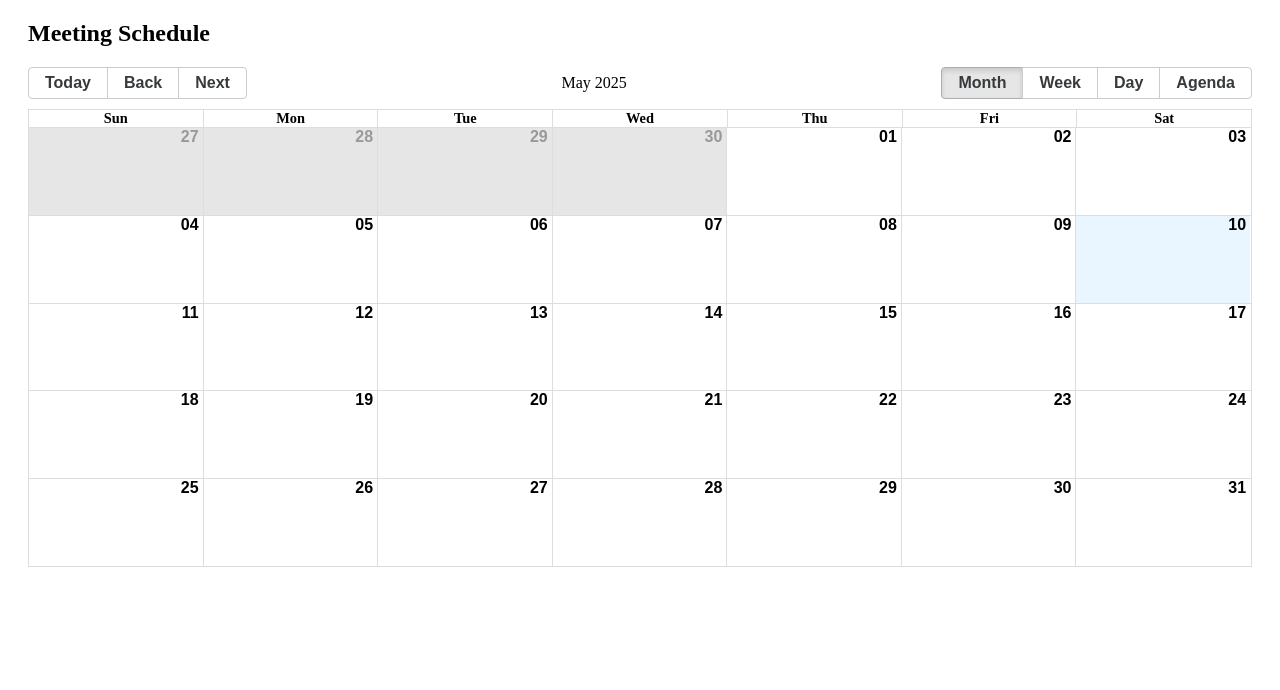
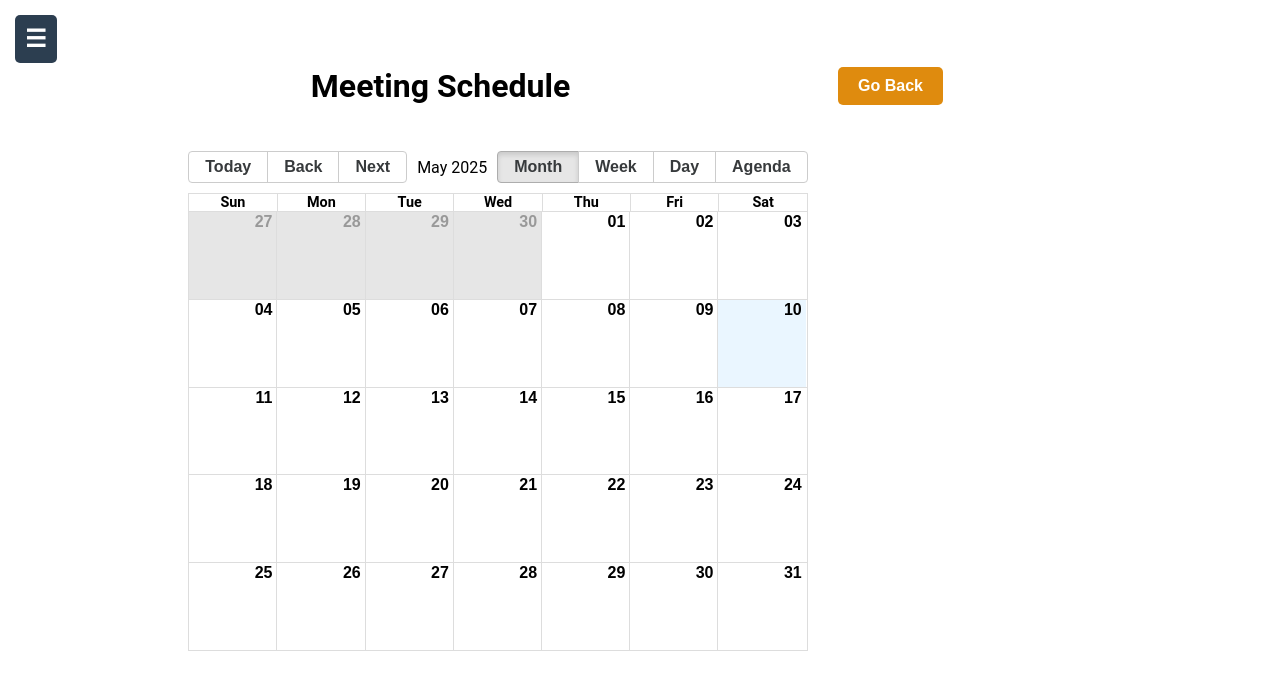
Before and after one commit to Shubhayu2004/cs-2191, a React (Vite) app in the folder frontend/: page /scheduleCalendar in a window 1280 px wide. Shown: the top 690 px of the page. Built offline with nearby package versions, Linux system fonts and the light colour scheme; no server answers.

Commit message:
added sidebar

```diff
--- a/frontend/src/pages/ManageUsers.jsx
+++ b/frontend/src/pages/ManageUsers.jsx
@@ -1,12 +1,15 @@
 import React, { useEffect, useState } from 'react';
 import axiosInstance from '../axios.config';
 import { useAuth } from '../context/UserContext';
-
+import { useNavigate } from "react-router-dom"; // Import useNavigate
+import Sidebar from '../components/Sidebar';
 const ManageUsers = () => {
+    const [isSidebarOpen, setIsSidebarOpen] = useState(false);
     const [users, setUsers] = useState([]);
     const [loading, setLoading] = useState(true);
     const [error, setError] = useState(null);
     const { token } = useAuth();
+    const navigate = useNavigate(); // Initialize navigate function
 
     useEffect(() => {
         const fetchUsers = async () => {
@@ -51,6 +54,9 @@ const ManageUsers = () => {
         }
     };
 
+    const handleGoBack = () => {
+        navigate(-1); // Navigates to the previous page
+    };
 
     if (loading) return <div>Loading...</div>;
     if (error) return <div>Error: {error}</div>;
@@ -58,7 +64,45 @@ const ManageUsers = () => {
 
     return (
         <div className="manage-users-container">
-            <h1>Manage Users</h1>
+            <Sidebar
+                isOpen={isSidebarOpen}
+                onToggle={() => setIsSidebarOpen(!isSidebarOpen)}
+            />
+
+            {/* Go Back Button */}
+            <button
+                onClick={handleGoBack}
+                className="button-for-manage-users"
+                style={{
+                    position: 'absolute',
+                    top: '20px',
+                    right: '20px',
+                    padding: '10px 20px',
+                    backgroundColor: '#007BFF',
+                    color: 'white',
+                    border: 'none',
+                    borderRadius: '5px',
+                    cursor: 'pointer',
+                    fontSize: '16px',
+                    transition: 'background-color 0.3s ease'
+                }}
+                onMouseEnter={(e) => e.target.style.backgroundColor = '#0056b3'}
+                onMouseLeave={(e) => e.target.style.backgroundColor = '#007BFF'}
+            >
+                Go Back
+            </button>
+
+
+             {/* Manage Users Heading */}
+             <h1 style={{
+                textAlign: 'center',  // Center the text horizontally
+                marginTop: '30px',    // Add some space above
+                fontSize: '30px',     // Adjust font size if needed
+                fontWeight: 'bold'    // Make the font bold
+            }}>
+                Manage Users
+            </h1>
+
             <table>
                 <thead>
                     <tr>
--- a/frontend/src/pages/scheduleCalendar.jsx
+++ b/frontend/src/pages/scheduleCalendar.jsx
@@ -1,14 +1,18 @@
 import React, { useState, useEffect } from "react";
 import { Calendar, momentLocalizer } from "react-big-calendar";
+import { useNavigate } from "react-router-dom"; // Import useNavigate
 import moment from "moment";
 import "react-big-calendar/lib/css/react-big-calendar.css";
 import styles from "../styles/scheduleMeeting.module.css";
+import Sidebar from '../components/Sidebar';
 
 const localizer = momentLocalizer(moment);
 
 const ScheduledMeetingsCalendar = () => {
+    const [isSidebarOpen, setIsSidebarOpen] = useState(false);
     const [events, setEvents] = useState([]);
     const [selectedEvent, setSelectedEvent] = useState(null); // State for selected event
+    const navigate = useNavigate(); // Initialize navigate function
 
     useEffect(() => {
         const storedMeetings = JSON.parse(localStorage.getItem("meetings")) || [];
@@ -33,9 +37,30 @@ const ScheduledMeetingsCalendar = () => {
         setSelectedEvent(null); // Close the popup by clearing selected event
     };
 
+    const handleGoBack = () => {
+        navigate(-1); // Go to the previous page
+    };
+
     return (
-        <div className={styles} style={{ height: "80vh", margin: "20px", position: "relative" }}>
-            <h2>Meeting Schedule</h2>
+        <div className={styles.scheduleMeetingContainer} style={{ height: "80vh", margin: "20px", position: "relative" }}>
+            <Sidebar
+    isOpen={isSidebarOpen}
+    onToggle={() => setIsSidebarOpen(!isSidebarOpen)}
+    className={styles.scheduleSidebar} // Pass the new style
+/>
+
+
+            {/* Header and Go Back Button Section */}
+            <div className={styles.headerContainer}>
+                <h2>Meeting Schedule</h2>
+                <button
+                    onClick={handleGoBack}
+                    className="buttongobackcalendar"
+                >
+                    Go Back
+                </button>
+            </div>
+
             <Calendar
                 localizer={localizer}
                 events={events}
@@ -50,16 +75,7 @@ const ScheduledMeetingsCalendar = () => {
                 <div className={styles.popup}>
                     <button
                         onClick={handleClosePopup}
-                        style={{
-                            color: "black",
-                            position: "absolute",
-                            top: "10px",
-                            right: "10px",
-                            border: "none",
-                            background: "transparent",
-                            fontSize: "30px",
-                            cursor: "pointer",
-                        }}
+                        className={styles.closeButton}
                     >
                         &times;
                     </button>
--- a/frontend/src/pages/scheduleMeeting.jsx
+++ b/frontend/src/pages/scheduleMeeting.jsx
@@ -1,8 +1,9 @@
 import styles from "../styles/scheduleMeeting.module.css";
 import React, { useState, useEffect } from "react";
-
+import Sidebar from '../components/Sidebar';
 
 const ScheduleMeeting = () => {
+    const [isSidebarOpen, setIsSidebarOpen] = useState(false);
     const [scheduleMeetingVisibility, setScheduleMeetingVisibility] = useState(false);
     const [showCommitteeList, setShowCommitteeList] = useState(false);
     const [formData, setFormData] = useState({
@@ -69,10 +70,17 @@ const ScheduleMeeting = () => {
 
     return (
         <div className={styles.scheduleMeetingContainer}>
+            <Sidebar
+                isOpen={isSidebarOpen}
+                onToggle={() => setIsSidebarOpen(!isSidebarOpen)}
+                className={styles.scheduleSidebar}
+            />
             <button className={styles.btnForMeeting} onClick={toggleScheduleMeetingVisibility}>
                 Schedule A Meeting
             </button>
-            <a href="/scheduleCalendar" className={styles.btnForMeeting}>View Schedule</a>
+            <a href="/scheduleCalendar" className={styles.btnForMeeting}>
+                View Schedule
+            </a>
             {scheduleMeetingVisibility && (
                 <section className={styles.scheduleMeetingForm}>
                     <button className={styles.btnForMeeting} onClick={toggleCommitteeList}>
@@ -97,7 +105,6 @@ const ScheduleMeeting = () => {
                             ))}
                         </div>
                     )}
-
                     <form onSubmit={handleFormSubmit}>
                         <label htmlFor="title">Title:</label>
                         <input
@@ -108,7 +115,6 @@ const ScheduleMeeting = () => {
                             onChange={handleInputChange}
                             required
                         />
-
                         <label htmlFor="date">Date:</label>
                         <input
                             type="date"
@@ -118,7 +124,6 @@ const ScheduleMeeting = () => {
                             onChange={handleInputChange}
                             required
                         />
-
                         <label htmlFor="startTime">Start Time:</label>
                         <input
                             type="time"
@@ -128,7 +133,6 @@ const ScheduleMeeting = () => {
                             onChange={handleInputChange}
                             required
                         />
-
                         <label htmlFor="location">Location/Link:</label>
                         <input
                             type="text"
@@ -137,7 +141,6 @@ const ScheduleMeeting = () => {
                             value={formData.location}
                             onChange={handleInputChange}
                         />
-
                         <label htmlFor="description">Description:</label>
                         <textarea
                             id="description"
@@ -145,15 +148,12 @@ const ScheduleMeeting = () => {
                             value={formData.description}
                             onChange={handleInputChange}
                         ></textarea>
-
                         <button className={styles.btnForMeeting} type="submit">
                             Schedule Meeting
                         </button>
                     </form>
                 </section>
             )}
-
-
         </div>
     );
 };
--- a/frontend/src/styles/scheduleMeeting.module.css
+++ b/frontend/src/styles/scheduleMeeting.module.css
@@ -1,3 +1,4 @@
+/* Schedule Meeting Container */
 .scheduleMeetingContainer {
     font-family: 'Roboto', sans-serif;
     margin: 0 auto;
@@ -5,10 +6,56 @@
     display: flex;
     flex-direction: column;
     align-items: center;
-    width: 50%;
+    width: 95%;
     max-width: 900px;
 }
+.scheduleSidebar{
+    font-family: 'Roboto', sans-serif;
+    margin: 0 auto;
+    padding: 20px;
+    display: flex;
+    flex-direction: column;
+    width: 95%; /* Full width */
+    position: relative;
+}
+/* Header and Go Back Button */
+.headerContainer {
+    width: 100%;
+    display: flex;
+    justify-content: center;
+    align-items: center;
+    position: relative;
+    margin-bottom: 20px; /* Adds space between header and calendar */
+}
 
+.scheduleMeetingContainer h2 {
+    font-size: 2rem;
+    font-weight: bold;
+    flex-grow: 1; /* Allows the title to take the center space */
+    text-align: center; /* Ensures the title stays centered */
+}
+
+.buttongobackcalendar {
+    position: absolute;
+    right: 20px;
+    top: 0;
+    padding: 8px 16px;
+    background-color: #007BFF;
+    color: white;
+    border: none;
+    border-radius: 5px;
+    cursor: pointer;
+    font-size: 16px;
+    transition: background-color 0.3s ease;
+}
+
+.buttongobackcalendar:hover {
+    background-color: #0056b3;
+}
+
+
+
+/* Schedule Form Inputs and Button */
 .scheduleMeetingContainer input[type="text"],
 .scheduleMeetingContainer input[type="date"],
 .scheduleMeetingContainer input[type="time"],
@@ -86,7 +133,7 @@
     margin-top: 10px;
 }
 
-/* ScheduledMeetingsCalendar.module.css */
+/* Popup Modal */
 .popup {
     position: absolute;
     top: 20%;
@@ -115,7 +162,6 @@
 }
 
 @media (max-width: 600px) {
-
     .scheduleMeetingContainer .scheduleMeetingForm input[type="text"],
     .scheduleMeetingContainer .scheduleMeetingForm input[type="date"],
     .scheduleMeetingContainer .scheduleMeetingForm input[type="time"],
@@ -123,4 +169,13 @@
     .scheduleMeetingContainer .btnForMeeting {
         font-size: 16px;
     }
+
+    .buttongobackcalendar {
+        width: 100%; /* Full width on smaller screens */
+    }
+
+    .scheduleMeetingContainer {
+        width: 100%;
+        padding: 10px;
+    }
 }
```
